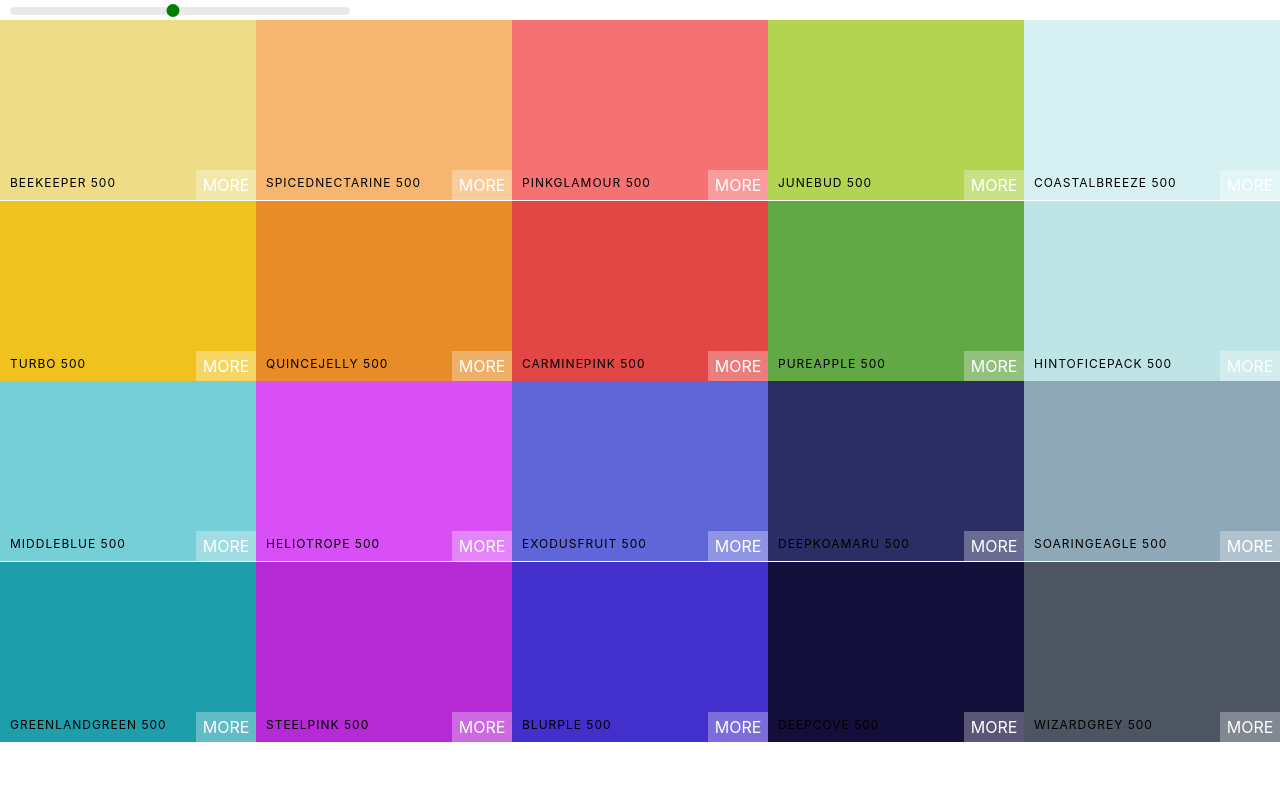
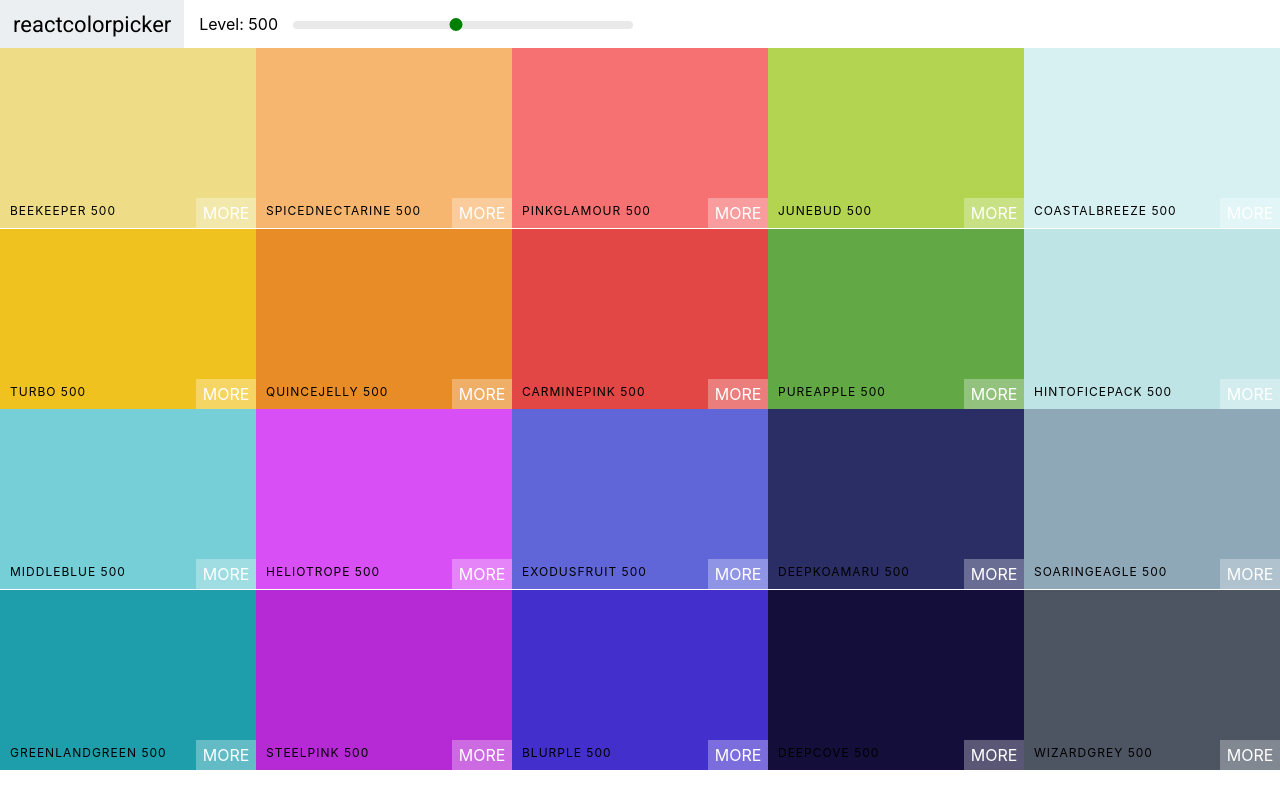
Before and after one commit to rhinoxD/shadesavvy, a React (Create React App) app: page / in a window 1280 px wide. Built offline with nearby package versions, Linux system fonts and the light colour scheme.

Commit message:
Add Navbar and Font

```diff
--- a/public/index.html
+++ b/public/index.html
@@ -10,6 +10,10 @@
       content="Web site created using create-react-app"
     />
     <link rel="apple-touch-icon" href="%PUBLIC_URL%/logo192.png" />
+    <link
+      href="https://fonts.googleapis.com/css?family=Roboto:100,400,500"
+      rel="stylesheet"
+    />
     <!--
       manifest.json provides metadata used when your web app is installed on a
       user's mobile device or desktop. See https://developers.google.com/web/fundamentals/web-app-manifest/
--- /dev/null
+++ b/src/Navbar.css
@@ -0,0 +1,50 @@
+.Navbar {
+  display: flex;
+  align-items: center;
+  justify-content: flex-start;
+  height: 6vh;
+}
+
+.logo {
+  margin-right: 15px;
+  padding: 0 13px;
+  font-size: 22px;
+  background-color: #eceff1;
+  font-family: Roboto;
+  height: 100%;
+  display: flex;
+  align-items: center;
+}
+
+.logo a {
+  text-decoration: none;
+  color: #000;
+}
+
+.slider {
+  width: 340px;
+  margin: 0 10px;
+  display: inline-block;
+}
+
+.rc-slider-track {
+  background-color: transparent;
+}
+
+.rc-slider-rail {
+  height: 8px;
+}
+
+.rc-slider-handle,
+.rc-slider-handle:active,
+.rc-slider-handle:focus,
+.rc-slider-handle:hover {
+  background-color: green;
+  outline: none;
+  border: 2px solid green;
+  box-shadow: none;
+  width: 13px;
+  height: 13px;
+  margin-left: -7px;
+  margin-top: -3px;
+}
--- /dev/null
+++ b/src/Navbar.js
@@ -0,0 +1,31 @@
+import React, { Component } from 'react';
+import 'rc-slider/assets/index.css';
+import Slider from 'rc-slider';
+import './Navbar.css';
+
+class Navbar extends Component {
+  render() {
+    const { level, changeLevel } = this.props;
+    return (
+      <header className="Navbar">
+        <div className="logo">
+          <a href="#">reactcolorpicker</a>
+        </div>
+        <div className="slider-container">
+          <span>Level: {level} </span>
+          <div className="slider">
+            <Slider
+              defaultValue={level}
+              min={100}
+              max={900}
+              step={100}
+              onAfterChange={changeLevel}
+            />
+          </div>
+        </div>
+      </header>
+    );
+  }
+}
+
+export default Navbar;
--- a/src/Palette.css
+++ b/src/Palette.css
@@ -5,31 +5,3 @@
 .Palette-colors {
   height: 90%;
 }
-
-.slider {
-  width: 340px;
-  margin: 0 10px;
-  display: inline-block;
-}
-
-.rc-slider-track {
-  background-color: transparent;
-}
-
-.rc-slider-rail {
-  height: 8px;
-}
-
-.rc-slider-handle,
-.rc-slider-handle:active,
-.rc-slider-handle:focus,
-.rc-slider-handle:hover {
-  background-color: green;
-  outline: none;
-  border: 2px solid green;
-  box-shadow: none;
-  width: 13px;
-  height: 13px;
-  margin-left: -7px;
-  margin-top: -3px;
-}
--- a/src/Palette.js
+++ b/src/Palette.js
@@ -1,7 +1,6 @@
 import React, { Component } from 'react';
 import ColorBox from './ColorBox';
-import 'rc-slider/assets/index.css';
-import Slider from 'rc-slider';
+import Navbar from './Navbar';
 import './Palette.css';
 
 class Palette extends Component {
@@ -21,15 +20,7 @@
     ));
     return (
       <div className="Palette">
-        <div className="slider">
-          <Slider
-            defaultValue={level}
-            min={100}
-            max={900}
-            step={100}
-            onAfterChange={this.changeLevel}
-          />
-        </div>
+        <Navbar level={level} changeLevel={this.changeLevel} />
         {/* Navbar goes here */}
         <div className="Palette-colors">{colorBoxes}</div>
         {/* footer eventually */}
```
